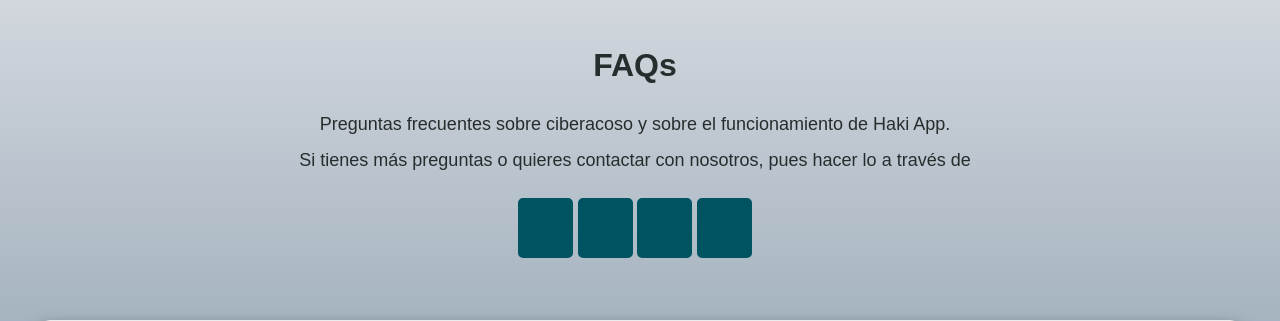
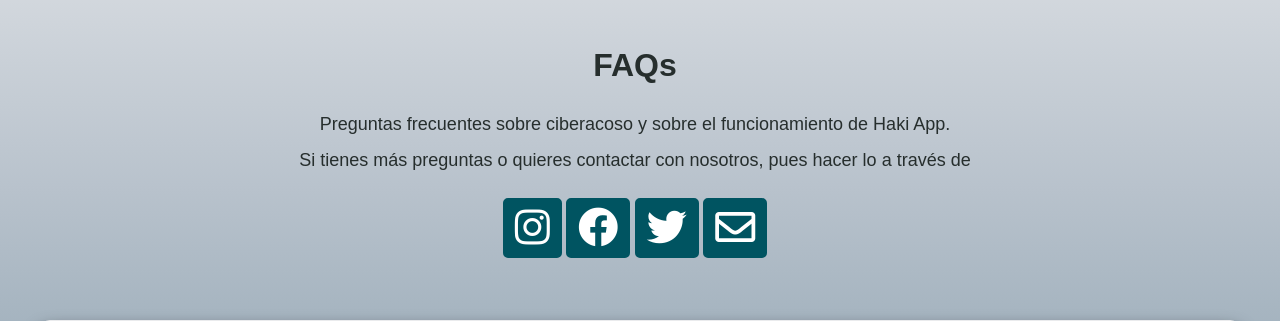
Before and after one commit to juliabenedicto/haki_app, a PHP site: page /faqs.html in a window 1280 px wide. Shown: the part 177-498 px from the top of the page. Run offline with PHP 8.4, Linux system fonts and the light colour scheme.

Commit message:
Font Awesome Test

```diff
--- a/css/font.awesome.css
+++ b/css/font.awesome.css
@@ -124,3 +124,53 @@
 .fas {
     font-weight: 900
 }
+
+
+/* OTROS */
+
+@font-face {
+    font-family: "Font Awesome 5 Brands";
+    font-style: normal;
+    font-weight: 400;
+    font-display: block;
+    src: url(../webfonts/fa-brands-400.eot);
+    src: url(../webfonts/fa-brands-400.eot?#iefix) format("embedded-opentype"), url(../webfonts/fa-brands-400.woff2) format("woff2"), url(../webfonts/fa-brands-400.woff) format("woff"), url(../webfonts/fa-brands-400.ttf) format("truetype"), url(../webfonts/fa-brands-400.svg#fontawesome) format("svg")
+}
+
+.fab {
+    font-family: "Font Awesome 5 Brands"
+}
+
+@font-face {
+    font-family: "Font Awesome 5 Free";
+    font-style: normal;
+    font-weight: 400;
+    font-display: block;
+    src: url(../webfonts/fa-regular-400.eot);
+    src: url(../webfonts/fa-regular-400.eot?#iefix) format("embedded-opentype"), url(../webfonts/fa-regular-400.woff2) format("woff2"), url(../webfonts/fa-regular-400.woff) format("woff"), url(../webfonts/fa-regular-400.ttf) format("truetype"), url(../webfonts/fa-regular-400.svg#fontawesome) format("svg")
+}
+
+.fab,
+.far {
+    font-weight: 400
+}
+
+@font-face {
+    font-family: "Font Awesome 5 Free";
+    font-style: normal;
+    font-weight: 900;
+    font-display: block;
+    src: url(../webfonts/fa-solid-900.eot);
+    src: url(../webfonts/fa-solid-900.eot?#iefix) format("embedded-opentype"), url(../webfonts/fa-solid-900.woff2) format("woff2"), url(../webfonts/fa-solid-900.woff) format("woff"), url(../webfonts/fa-solid-900.ttf) format("truetype"), url(../webfonts/fa-solid-900.svg#fontawesome) format("svg")
+}
+
+.fa,
+.far,
+.fas {
+    font-family: "Font Awesome 5 Free"
+}
+
+.fa,
+.fas {
+    font-weight: 900
+}
--- a/index.html
+++ b/index.html
@@ -12,8 +12,8 @@
     <title>Haki App</title>
 
     <link rel="stylesheet" href="styles.css">
-    <link rel="preload" href="css/all.min.css" as="style" onload="this.onload=null;this.rel='stylesheet'">
-    <noscript><link rel="stylesheet" href="css/all.min.css"></noscript>
+
+
     <link rel="stylesheet" href="css/font.awesome.css">
     <!-- Font Awesome -->
     <link rel="preload" href="https://fonts.googleapis.com/css2?family=Libre+Franklin:ital,wght@0,100;0,200;0,300;0,400;0,500;0,600;0,700;0,800;0,900;1,100;1,200;1,300;1,400;1,500;1,600;1,700;1,800;1,900&display=swap" rel="stylesheet">
```
